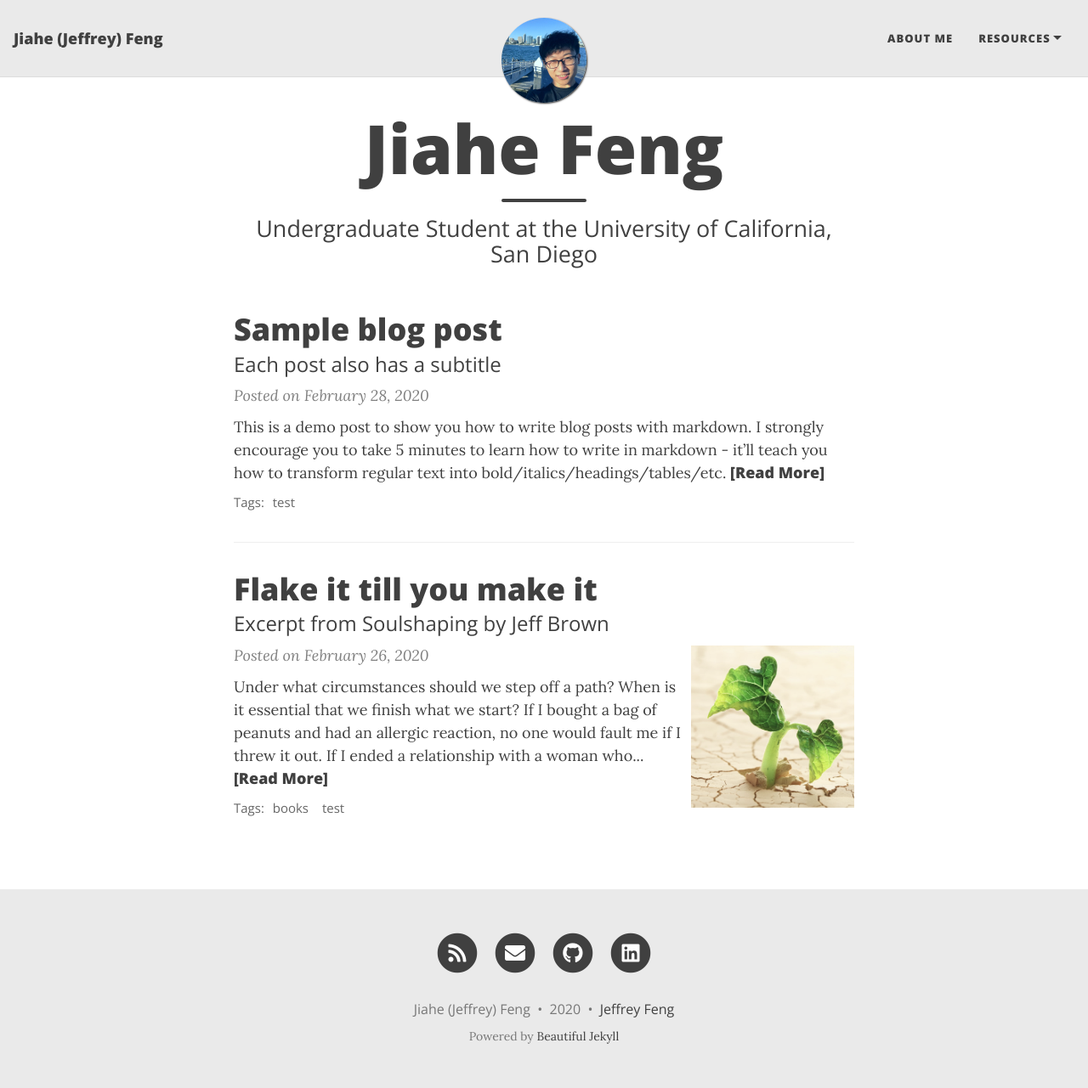
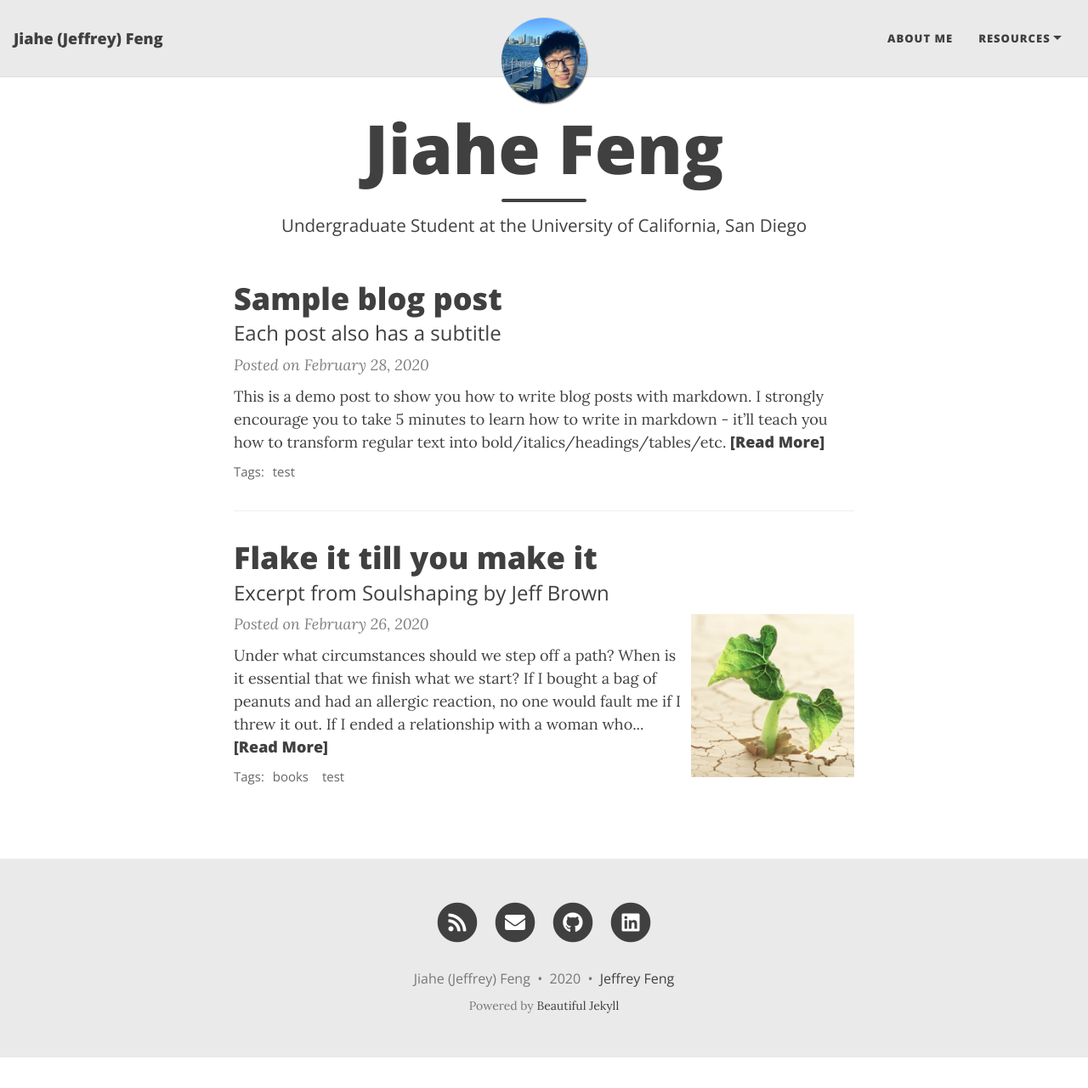
Before and after one commit to jeffrey7377/jeffrey7377.github.io, a Jekyll site: the page built from index.html, in a window 1280 px wide and 1281 px high. Shown: the whole window at 85% size. Built offline with Jekyll 4.4.1, drawn with Linux system fonts in a browser that asks for light colours; nearby versions of some CDN libraries; the list of posts is cut into pages by our own code.

Commit message:
Update beautifuljekyll.css

```diff
--- a/assets/css/beautifuljekyll.css
+++ b/assets/css/beautifuljekyll.css
@@ -652,15 +652,15 @@
 }
 .intro-header .page-heading h1 {
   margin-top: 0;
-  font-size: 3.125rem;
+  font-size: 1.525rem;
 }
 .intro-header .post-heading h1 {
   margin-top: 0;
-  font-size: 2.1875rem;
+  font-size: 1.1875rem;
 }
 .intro-header .page-heading .page-subheading,
 .intro-header .post-heading .post-subheading {
-  font-size: 1.6875rem;
+  font-size: 1.2875rem;
   line-height: 1.1;
   display: block;
   font-family: 'Open Sans', 'Helvetica Neue', Helvetica, Arial, sans-serif;
```
